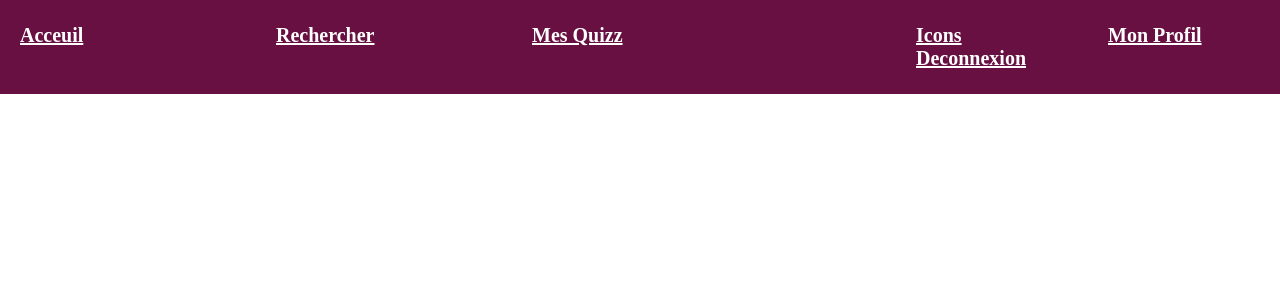
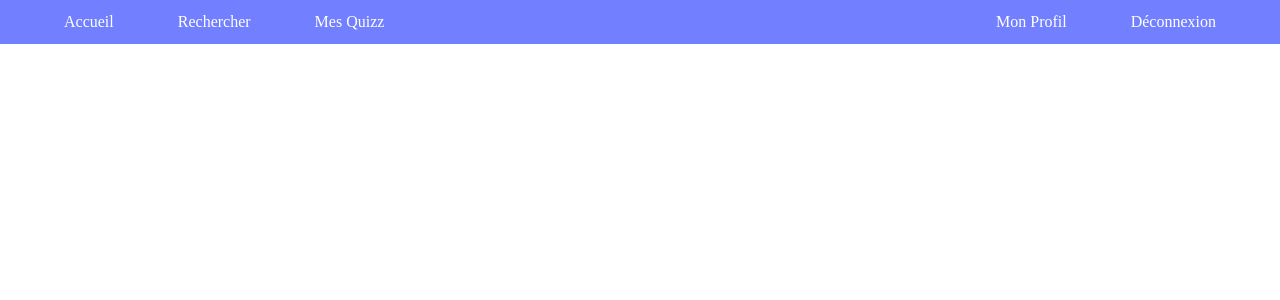
Before and after one commit to YohannChavet/2IQuizz, a PHP site: page /index.php in a window 1280 px wide. Shown: the top 300 px of the page. Run offline with PHP 8.4, Linux system fonts and the light colour scheme.

Commit message:
upgraded v2

```diff
--- a/header.php
+++ b/header.php
@@ -1,58 +1,67 @@
 <?php
 $user_connected = True;
 
-echo '
-  <div class="header">
-    <div class="wrapper-header__left">
-      <a href="">Acceuil</a>
-      <a href="">Rechercher</a>
-      <a href="">Mes Quizz</a>
-    </div>
-    <div class="wrapper-header__right">
-      <a href="">Icons</a>
-      <a href="">Mon Profil</a>
-      <a href="">Deconnexion</a>
-    </div>
-  </div>
-<style>
-  body {
+echo '<style>
+body {
   padding: 0;
   margin: 0;
 }
+.header {
+    background-color: #7280ff;
+    display: flow-root;
+}
+.accueil-div, .rechercher-div {
+    float: left;
+    margin-left: 5%;
+    margin-top: 1%;
+    margin-bottom: 1%;
+}
+.accueil-a, .rechercher-a {
+    color: white;
+    text-decoration: none;
+}
+</style>
+<div class="header"><div class="accueil-div"><a class="accueil-a" href="./index.php">Accueil</a></div>
+<div class="rechercher-div"><a class="rechercher-a" href="./rechercher.php">Rechercher</a></div>
+';
 
-.header {
-  width: 100%;
-  position: fixed;
-  background: rgb(104, 16, 65);
-  display: flex;
-  justify-content: space-between;
-  padding: 24px 0;
-  font-size: 20px;
+if ($user_connected) {
+    echo '<style>
+.profil-div, .deconnexion-div {
+    float: right;
+    margin-right: 5%;
+    margin-top: 1%;
+    margin-bottom: 1%;
 }
-
-.wrapper-header__left,
-.wrapper-header__right {
-  display: flex;
-  align-self: flex-start;
-
-flex-wrap: wrap;
+.mes_quizz-div {
+    float: left;
+    margin-left: 5%;
+    margin-top: 1%;
+    margin-bottom: 1%;
 }
-
-.wrapper-header__left a,
-.wrapper-header__right a {
-  flex: 1 1 0;
-  color: white;
-  font-weight: 900;
-  min-width: 150px;
-  padding: 0 20px;
+.mes_quizz-a, .profil-a, .deconnexion-a {
+    color: white;
+    text-decoration:none;
 }
-
-.wrapper-header__left {
-  width: 60%;
+</style>
+<div class="mes_quizz-div"><a class="mes_quizz-a" href="./mes_quizz.php">Mes Quizz</a></div>
+<div class="deconnexion-div"><a class="deconnexion-a" href="./deconnexion.php">Déconnexion</a></div>
+<div class="profil-div"><a class="profil-a" href="./profil.php">Mon Profil</a></div>
+</div>';
+} else {
+    echo '<style>
+.connexion-div, .inscription-div {
+    float: right;
+    margin-right: 5%;
+    margin-top: 1%;
+    margin-bottom: 1%;
 }
-
-.wrapper-header__right {
-  width: 30%;
+.connexion-a, .inscription-a {
+    color: white;
+    text-decoration:none;
 }
-</style>';
+</style>
+<div class="connexion-div"><a class="connexion-a" href="./connexion.php">Connexion</a></div>
+<div class="inscription-div"><a class="inscription-a" href="./inscription.php">Inscription</a></div></header>';
+}
 ?>
```
